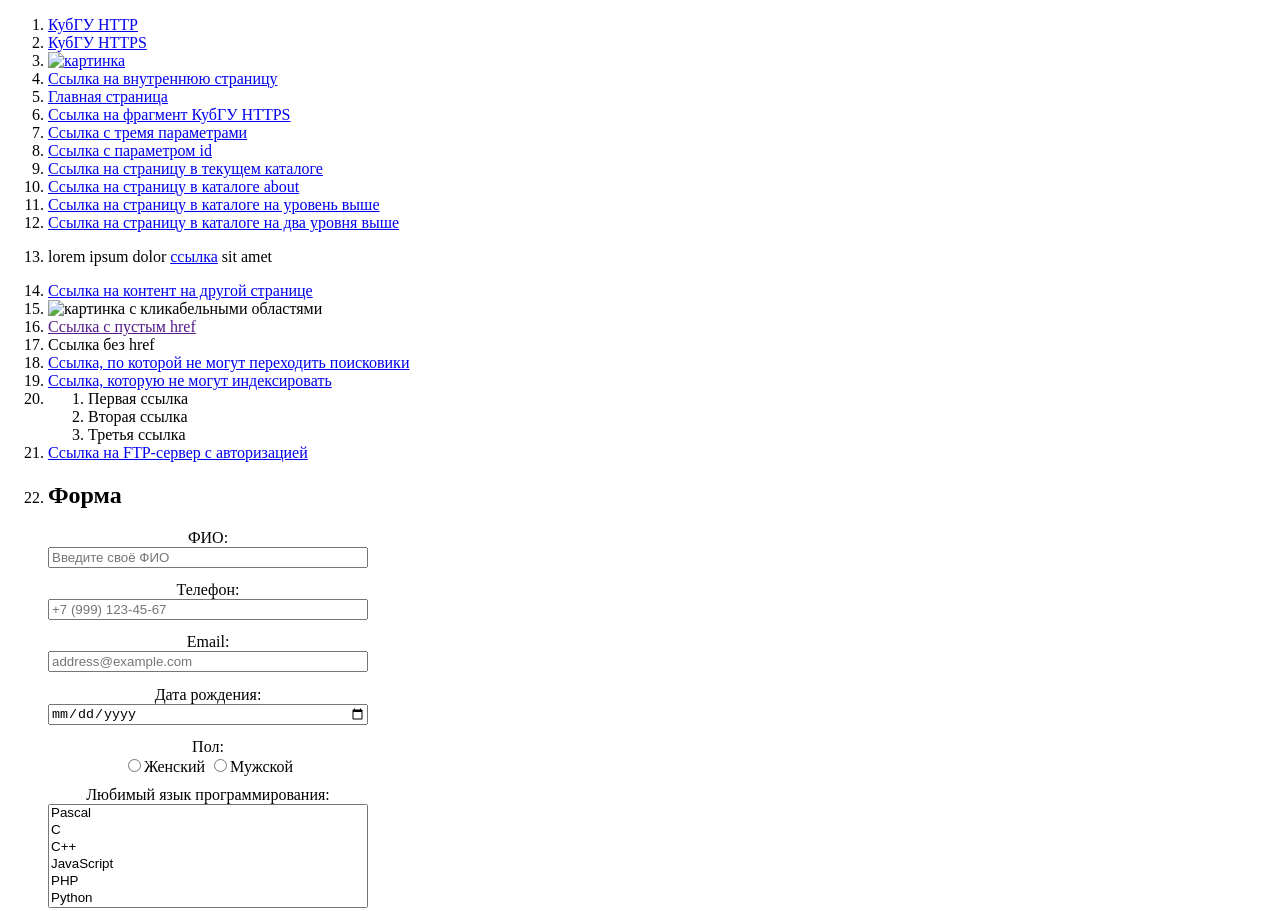
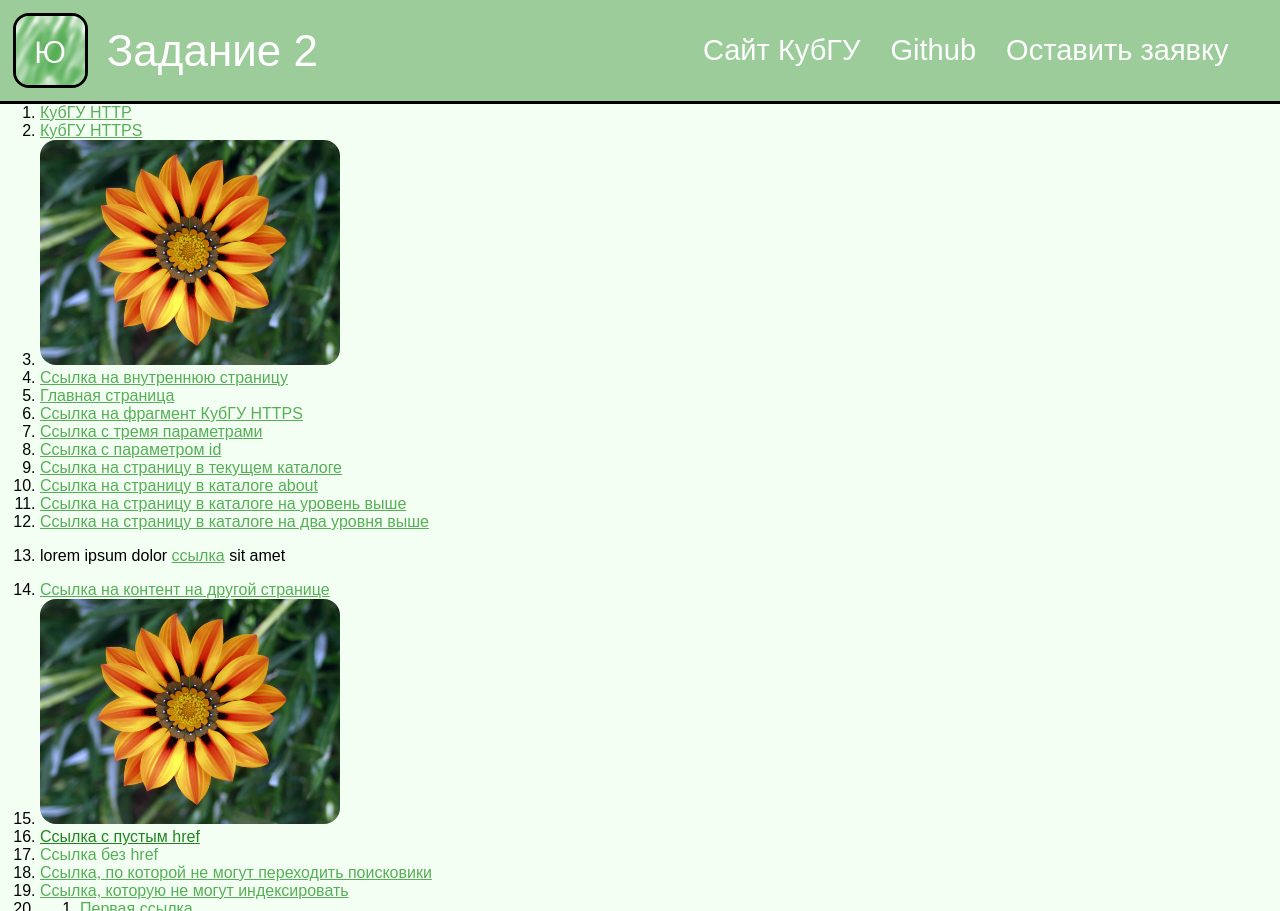
Before and after one commit to xromza/second_task, a plain HTML site: page index.html in a window 1280 px wide. Shown: the top 911 px of the page. Drawn offline with Linux system fonts and the light colour scheme.

Commit message:
header + whole project design

```diff
--- a/index.html
+++ b/index.html
@@ -1,18 +1,21 @@
  <!DOCTYPE html>
 <html lang="ru">
-    <head>
-      <meta charset="utf-8">
-      <title>1 задание</title>
-      <style>
-        input, select{
-          margin-bottom: 1em;
-        }
-        button {
-          margin-top: 2em;
-        }
-      </style>
-    </head>
-  <body>
+  <head>
+    <meta charset="utf-8">
+    <title>2 задание</title>
+    <link rel="stylesheet" href="styles.css">
+  </head>
+  <header>
+    <nav>
+      <a href="https://kubsu.ru/" target="_blank">Сайт КубГУ</a>
+      <a href="https://github.com/xromza/" target="_blank">Github</a>
+      <a href="#form">Оставить заявку</a>
+    </nav>
+    <img id="logo" src="logo.png">
+    <div id="header-text" >Задание 2</div>
+  </header>
+  <body style="margin: 0">
+    <main>
     <ol>
       <li><a id="httpkubsu" href="http://kubsu.ru/">КубГУ HTTP</a></li>
       <li><a href="https://kubsu.ru/">КубГУ HTTPS</a></li>
@@ -66,7 +69,7 @@
       <li><a href="ftp://login:password@127.0.0.1:21/file.txt">Ссылка на FTP-сервер с авторизацией</a></li>
       <li>
         <h2>Форма</h2>
-        <form method="POST" style="display: flex; flex-direction: column; max-width: 20em; text-align: center;">
+        <form method="POST" class="contact-form" id="form" style="display: flex; flex-direction: column; max-width: 20em; text-align: center;">
           <!--Поле ввода ФИО-->
           <label for="name">ФИО:</label>
           <input type="text" id="name" name="name" placeholder="Введите своё ФИО">
@@ -115,6 +118,6 @@
         </form>
       </li>
     </ol>
-
+  </main>
   </body>
 </html>
--- a/styles.css
+++ b/styles.css
@@ -0,0 +1,71 @@
+
+:root {
+    --header-height: 11vh;
+    --header-borders: 0.4vh;
+    --header-content-height: calc(var(--header-height)*6/7);
+}
+html {
+    scroll-padding-top: var(--header-height);
+}
+
+.contact-form {
+    display: flex;
+    flex-direction: column;
+    max-width: 20em;
+    text-align: center;
+}
+
+body {
+    background-color: #f4fff4;
+    margin: 0;
+    font-family: "Arial", sans-serif;
+    padding-top: var(--header-height);
+}
+header nav {
+    float: right;
+    padding-right:3vw;
+}
+header nav a {
+    text-decoration: none;
+    font-size: calc(var(--header-height)*.33);
+    line-height: var(--header-content-height);
+    padding-right: 2vw;
+    color: white;
+}
+header nav a:hover {
+    text-decoration: underline;
+    text-decoration-color: white;
+}
+header {
+    background-color: #9bcc9a;
+    position: fixed;
+    top:0;
+    width:100%;
+    font-family: "SF UI Display", "Arial", sans-serif;
+    height: var(--header-content-height);
+    padding: calc(var(--header-height)/7);
+    overflow: hidden;
+    border-bottom: var(--header-borders) solid black;
+}
+header #logo {
+    object-fit: contain;
+    border: var(--header-borders) solid black;
+    float: left;
+    border-radius: 2vh;
+    height: calc(100% - 2*var(--header-borders));
+    margin-right: 1.5%;
+}
+header #header-text {
+    line-height: var(--header-content-height);
+    font-size: calc(var(--header-height)*.5);
+    color: white;
+}
+li a {
+    color: #56af56;
+}
+li a:visited {
+    color: #208520;
+}
+img {
+    border-radius: 2vh;
+}
```
Also changed, not shown: image.jpg (added), logo.png (added).
